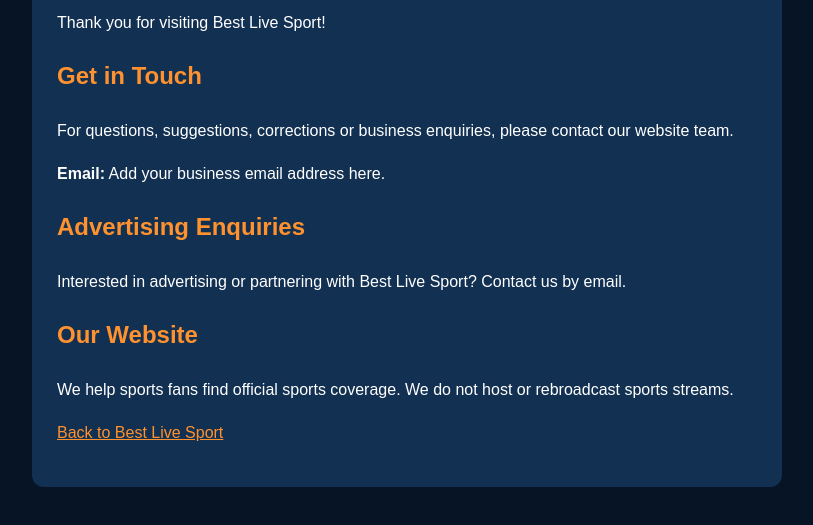
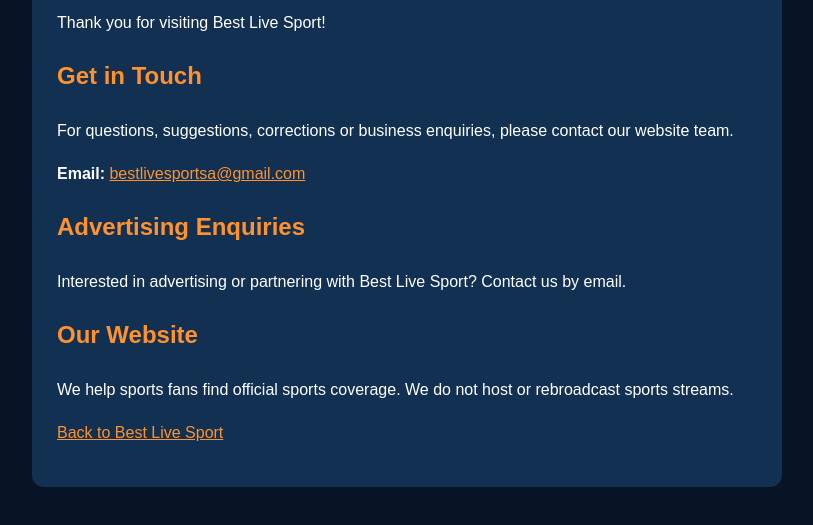
Before and after one commit to manyisithabiso-ship-it/best-live-sport, a plain HTML site: page contact.html in a window 1280 px wide. Shown: the part 141-666 px from the top of the page, without its empty margins (233-1046 px from the left). Drawn offline with Linux system fonts and the light colour scheme.

Commit message:
Update contact.html

```diff
--- a/contact.html
+++ b/contact.html
@@ -20,7 +20,7 @@ a{color:#ff922e}
 <h2>Get in Touch</h2>
 <p>For questions, suggestions, corrections or business enquiries, please contact our website team.</p>
 
-<p><strong>Email:</strong> Add your business email address here.</p>
+<p><strong>Email:</strong> <a href="mailto:bestlivesportsa@gmail.com">bestlivesportsa@gmail.com</a></p>
 
 <h2>Advertising Enquiries</h2>
 <p>Interested in advertising or partnering with Best Live Sport? Contact us by email.</p>
```
